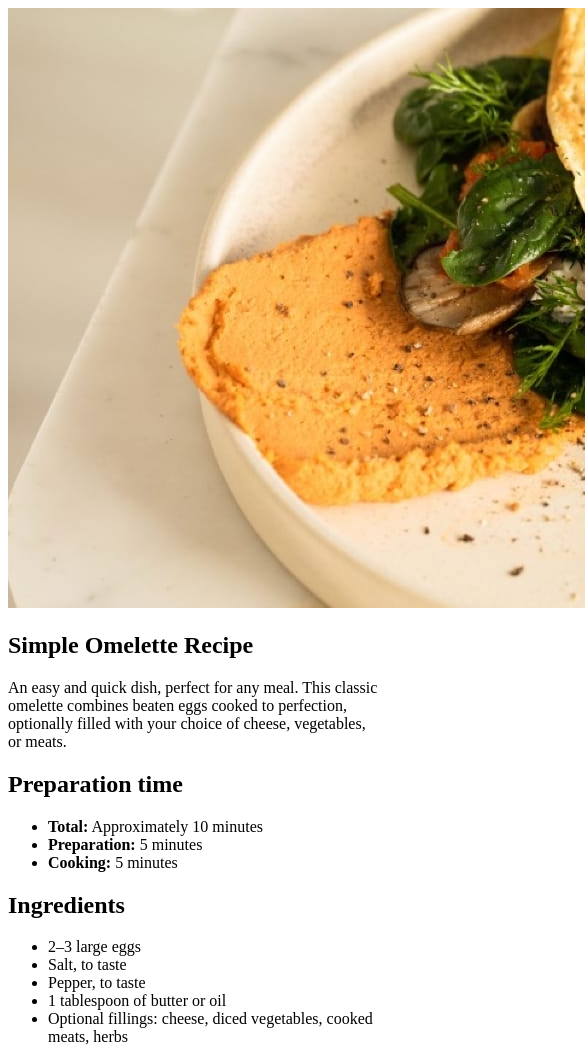
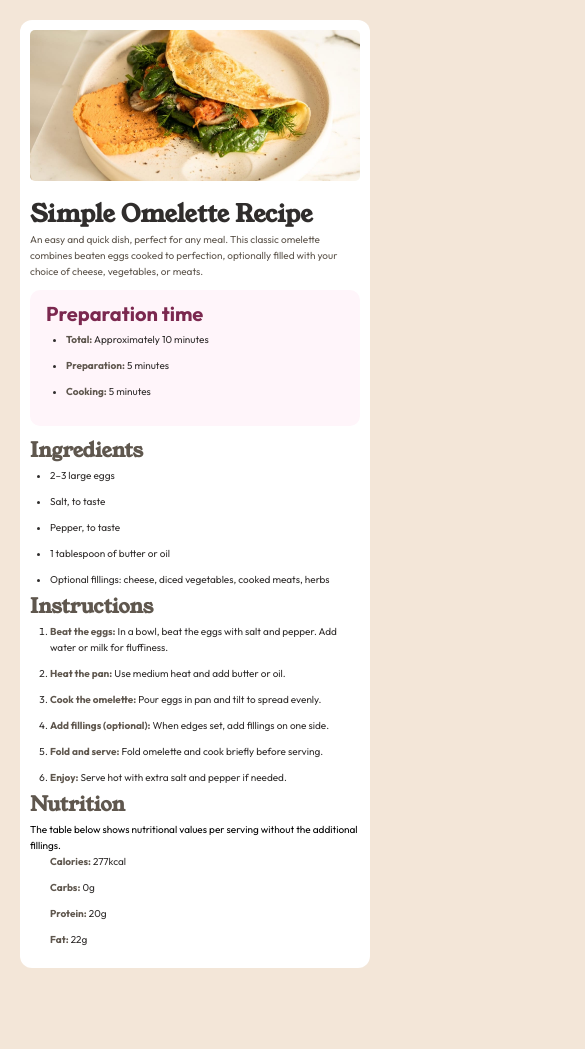
Before and after one commit to PHMesquita97/recipe-page-challenge, a plain HTML site: page index.html in a window 390 px wide. Shown: the top 1049 px of the page, 585 px wide, since content can reach past the window. After the commit the page ends 988 px from the top, so only its background shows below. Drawn offline with Linux system fonts and the light colour scheme.

Commit message:
css update
Estilização geral da versão mobile.
Faltam alguns elementos, como as divisórias entre as sections e provavelmente fazer uma tabela na nutrition.

```diff
--- a/index.html
+++ b/index.html
@@ -9,11 +9,11 @@
 
   <link rel="preconnect" href="https://fonts.googleapis.com">
   <link rel="preconnect" href="https://fonts.gstatic.com" crossorigin>
-  <link href="https://fonts.googleapis.com/css2?family=Figtree:ital,wght@0,300..900;1,300..900&family=Inter:ital,opsz,wght@0,14..32,100..900;1,14..32,100..900&family=Outfit:wght@100..900&display=swap" rel="stylesheet">
+  <link href="https://fonts.googleapis.com/css2?family=Outfit:wght@100..900&display=swap" rel="stylesheet">
 
   <link rel="preconnect" href="https://fonts.googleapis.com">
   <link rel="preconnect" href="https://fonts.gstatic.com" crossorigin>
-  <link href="https://fonts.googleapis.com/css2?family=Figtree:ital,wght@0,300..900;1,300..900&family=Inter:ital,opsz,wght@0,14..32,100..900;1,14..32,100..900&family=Outfit:wght@100..900&family=Young+Serif&display=swap" rel="stylesheet">
+  <link href="https://fonts.googleapis.com/css2?family=Young+Serif&display=swap" rel="stylesheet">
 
   <title>Frontend Mentor | Recipe page</title>
 
--- a/style.css
+++ b/style.css
@@ -0,0 +1,103 @@
+*{
+    margin: 0;
+    padding: 0;
+    box-sizing: border-box;
+}
+
+:root {
+    /*fundo da página*/
+    --clr-bg: hsl(30, 54%, 90%);
+    /*fundo do cartão/áreas principais*/
+    --clr-surface: hsl(0, 0%, 100%);
+    /*Borda, separadores*/
+    --clr-border: hsl(30, 18%, 87%);
+    /*Títulos, parágrafos*/
+    --clr-text-primary: hsl(24, 5%, 18%);
+    /*Descrições, listas*/
+    --clr-text-secondary: hsl(30, 10%, 34%);
+    /*Título de Seção*/
+    --clr-heading: hsl(14, 45%, 36%);
+    /*Fundo da seção de tempo de preparo*/
+    --clr-accent-bg: hsl(330, 100%, 98%);
+    /*Texto na seção de tempo*/
+    --clr-accent-text: hsl(332, 51%, 32%);
+
+    font-size: 62.5%;
+    /* 1rem = 10px */
+    /* font-family: "Outfit", sans-serif; corpo  */
+    /* font-family: "Young Serif", serif; titulos   */
+
+}
+
+body{
+    background-color: var(--clr-bg);
+    padding: 2rem;
+    font-family: "Outfit", sans-serif;
+    line-height: 1.6rem;
+}
+
+.recipe-card{
+    background-color: var(--clr-surface);
+    max-width: 600px;
+    border-radius: 1.2rem;
+}
+
+.recipe-image{
+    width: 100%;
+    border-radius: 1.5rem;
+    padding: 1rem;
+}
+
+.content{
+    padding: 1rem;
+}
+
+h1{
+    font-family: "Young Serif", serif;
+    color: var(--clr-text-primary);
+    font-size: 2.4rem;
+    margin-bottom: 1rem;
+}
+
+h2{
+    font-family: "Young Serif", serif;
+    color: var(--clr-text-secondary);
+    margin-bottom: 1rem;
+    font-size: 2rem;
+}
+
+.description{
+    color: var(--clr-text-secondary);
+    margin-bottom: 1rem;
+}
+
+.prep-time{
+    background-color: var(--clr-accent-bg);
+    padding: 1.6rem;
+    border-radius: 1rem;
+    margin-bottom: 1.6rem;
+}
+
+.prep-time h2{
+    color: var(--clr-accent-text);
+    font-family: "Outfit", sans-serif;
+}
+
+ul, ol{
+    padding-left: 2rem;
+    margin-bottom: 1rem;
+    color:var(--clr-text-primary);
+}
+
+ul li, ol li {
+    margin-bottom: 1rem;
+}
+
+strong{
+    font-weight: bold;
+    color: var(--clr-text-secondary);
+}
+
+.nutrition-table{
+    list-style: none;
+}
```
